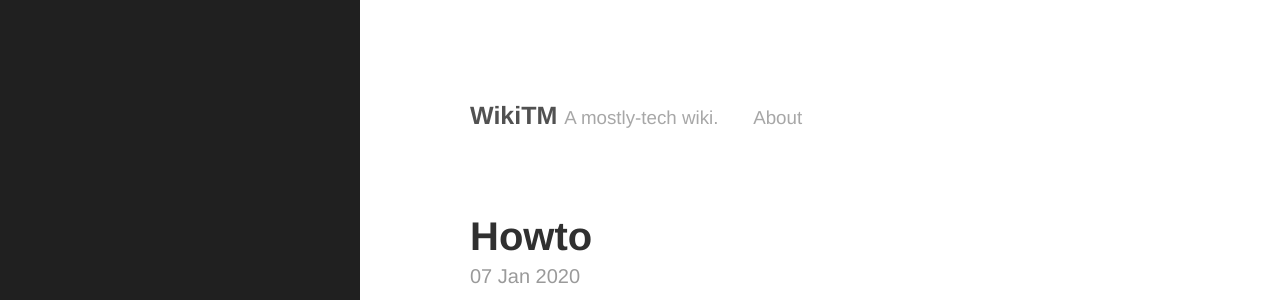
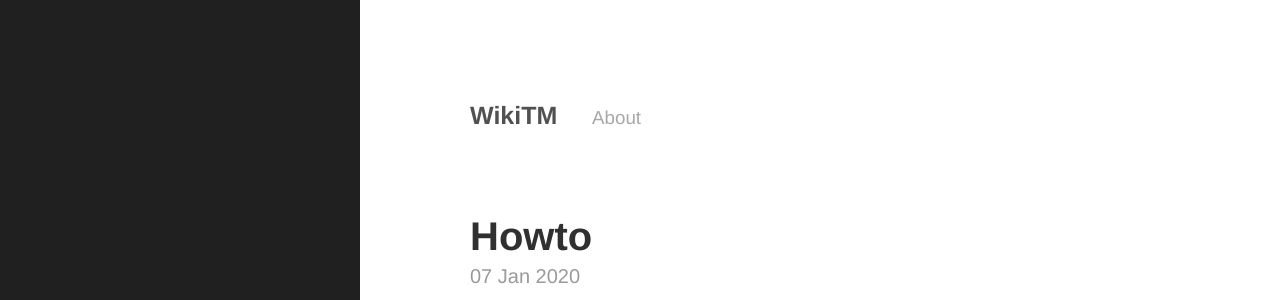
Before and after one commit to tejaswid/wikitm, a Jekyll site: the page built from index.html, in a window 1280 px wide and 900 px high. Shown: the top 300 px of the window. Built offline with Jekyll 4.4.1, drawn with Linux system fonts in a browser that asks for light colours; the list of posts is cut into pages by our own code.

Commit message:
Updated top navigation bar

```diff
--- a/_layouts/default.html
+++ b/_layouts/default.html
@@ -10,14 +10,16 @@
 
     <div class="container content">
       <header class="masthead">
+        <!-- Top navigation bar -- Webpage name-->
         <h3 class="masthead-title">
           <a href="{{ site.baseurl }}/" title="Home">{{ site.title }}</a>
-          <small>{{ site.tagline }}</small>
+          <!-- Uncomment to have the tagline in the top navigation -->
+          <!-- <small>{{ site.tagline }}</small> -->
 
           <!-- Top navigation bar. Takes entries from pages_list in _config.yml-->
           {% for page in site.pages_list %}
           &nbsp;&nbsp;&nbsp;
-          <small><a href="{{ page[1]  }}">{{ page[0] }}</a></small>
+          <small><a href="{{site.baseurl}}{{ page[1]  }}">{{ page[0] }}</a></small>
           {% endfor %}
         </h3>
       </header>
```
